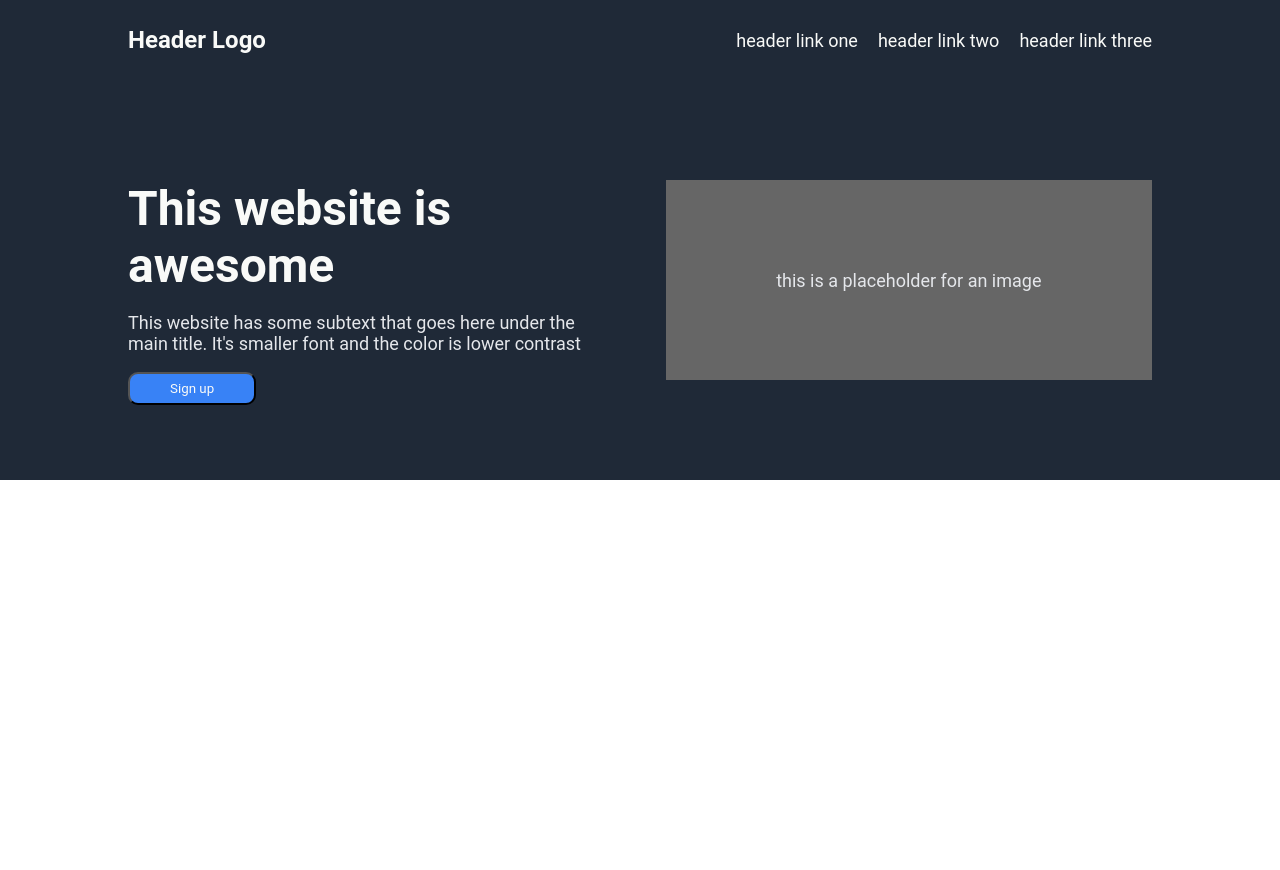
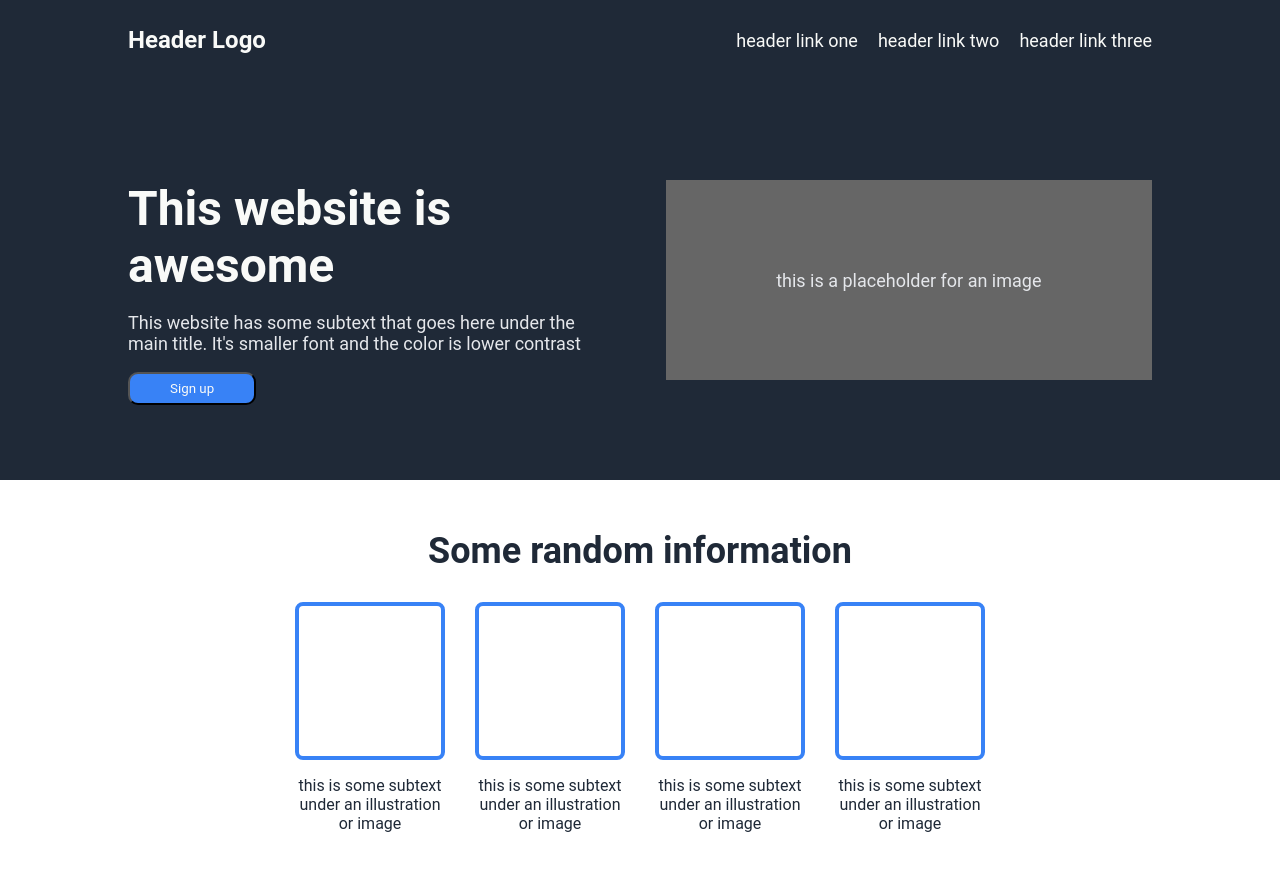
Before and after one commit to natheon/odin-landing-page, a plain HTML site: page index.html in a window 1280 px wide. Before the commit the page ends 800 px from the top, so only its background shows below. Drawn offline with Linux system fonts and the light colour scheme.

Commit message:
feat: add information section

```diff
--- a/index.html
+++ b/index.html
@@ -27,5 +27,28 @@
             <div id="placeholder"><p>this is a placeholder for an image</p></div>
         </div>
     </div>
+
+    <div id="information">
+        <h2>Some random information</h2>
+        <div>
+            <div class="information-item">
+                <div></div>
+                <p>this is some subtext under an illustration or image</p>
+            </div>
+            <div class="information-item">
+                <div></div>
+                <p>this is some subtext under an illustration or image</p>
+            </div>
+            <div class="information-item">
+                <div></div>
+                <p>this is some subtext under an illustration or image</p>
+            </div>
+            <div class="information-item">
+                <div></div>
+                <p>this is some subtext under an illustration or image</p>
+            </div>
+        </div>
+    </div>
+
 </body>
 </html>
--- a/style.css
+++ b/style.css
@@ -56,3 +56,34 @@ button {
     color: #ccc;
     height: 100%;
 }
+
+
+#information {
+    width: 80%;
+    display: flex;
+    flex-direction: column;
+    justify-content: flex-start;
+    align-items: center;
+    margin: 20px 10% 70px;
+}
+#information h2{
+    color: #1F2937;
+    font-weight: extra-bold;
+    font-size: 36px;
+}
+#information > div {
+    width: 100%;
+    display: flex;
+    justify-content: center;
+    gap: 30px;
+}
+.information-item p{
+    width: 150px;
+    color: #1F2937;
+    text-align: center;
+}
+.information-item div {
+    height: 150px;
+    border: 4px solid #3882F6;
+    border-radius: 8px;
+}
```
